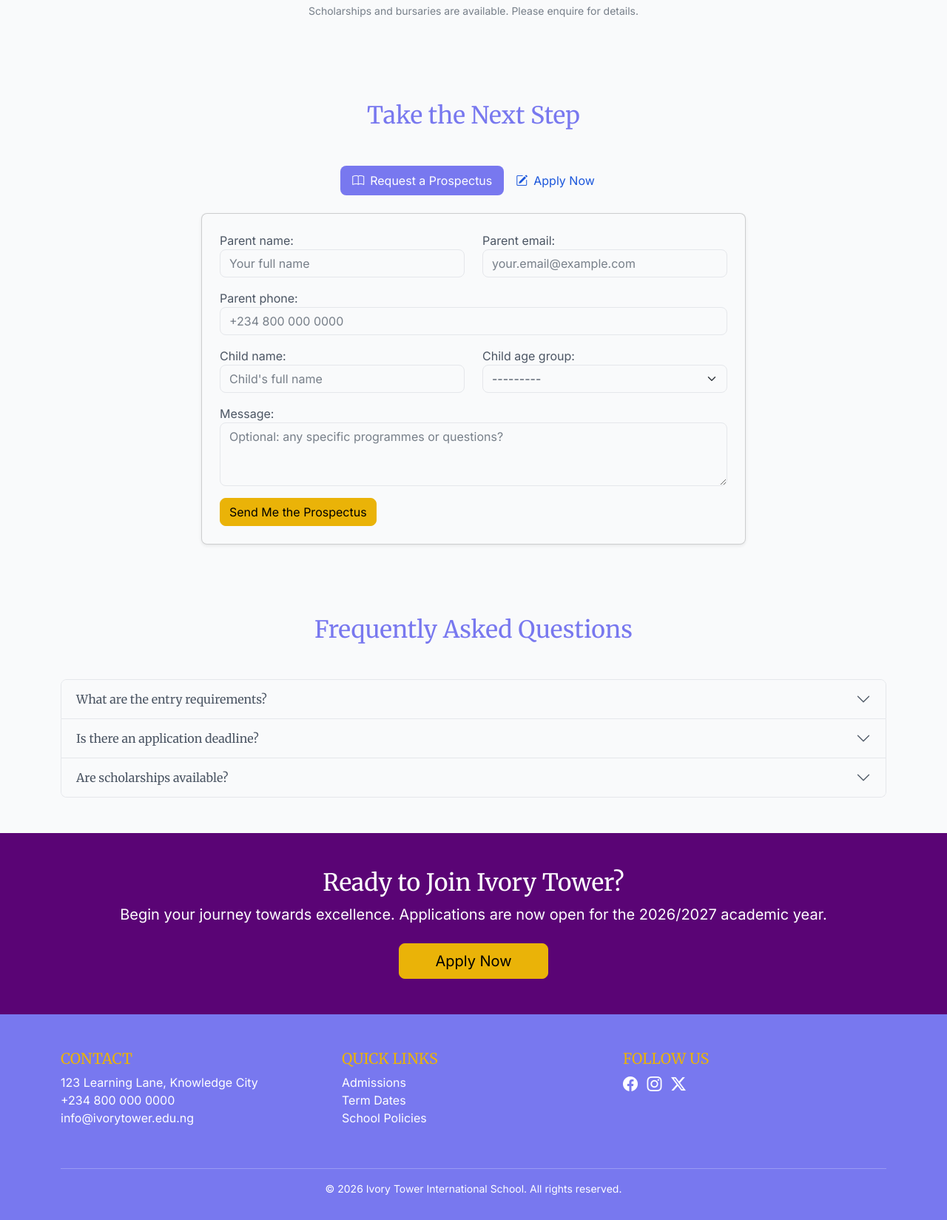
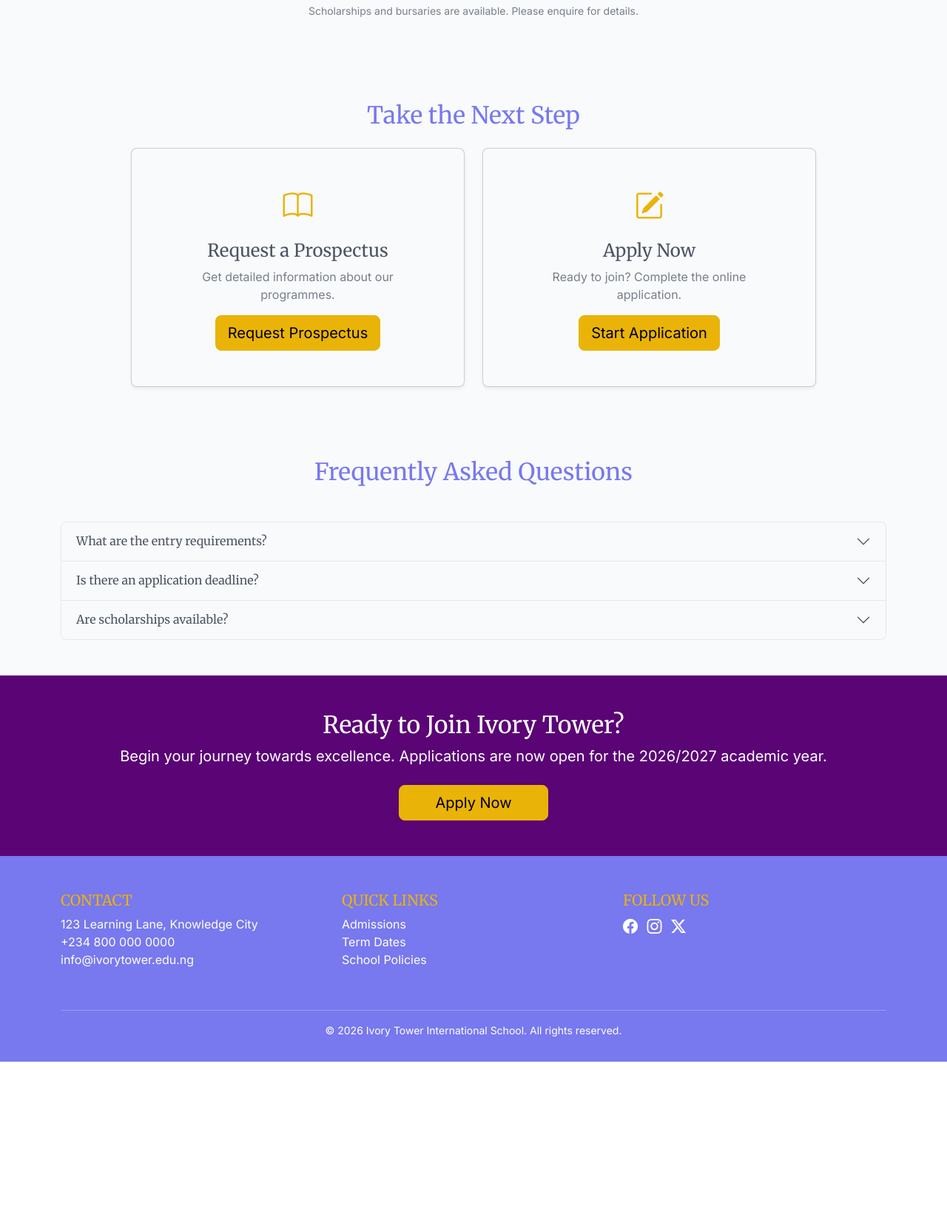
Before and after one commit to Enyichukwu-uzo/IvTIS, a Django app: page /admissions/ in a window 1280 px wide. Shown: the part 1464-3113 px from the top of the page at 74% size. After the commit the page ends 2899 px from the top, so only its background shows below. Run offline with Django 5.2, Linux system fonts and the light colour scheme; style sheets or scripts are compiled from the project's sources; some libraries are stand-ins or nearby versions; some web fonts are replaced.

Commit message:
Edited commit

```diff
--- a/accounts/urls.py
+++ b/accounts/urls.py
@@ -32,4 +32,6 @@ urlpatterns += [
     path('reset/done/',
          auth_views.PasswordResetCompleteView.as_view(template_name='accounts/password_reset_complete.html'),
          name='password_reset_complete'),
+path('profile/', views.user_profile, name='user_profile'),
+path('profile/delete/', views.delete_account, name='delete_account'),
 ]
--- /dev/null
+++ b/core/templates/core/admissions_overview.html
@@ -0,0 +1,167 @@
+<!-- core/templates/core/admissions_overview.html -->
+{% extends "core/base.html" %}
+{% load static %}
+
+{% block content %}
+
+    <!-- ===== PAGE HERO ===== -->
+    <section class="page-hero bg-primary text-white py-5">
+        <div class="container">
+            <div class="row">
+                <div class="col-lg-8">
+                    <nav aria-label="breadcrumb">
+                        <ol class="breadcrumb mb-2">
+                            <li class="breadcrumb-item"><a href="{% url 'core:home' %}" class="text-white-50">Home</a></li>
+                            <li class="breadcrumb-item active text-white" aria-current="page">Admissions</li>
+                        </ol>
+                    </nav>
+                    <h1 class="display-5 fw-bold font-heading">Join Ivory Tower</h1>
+                    <p class="lead mb-0">Your child's journey to excellence starts here.</p>
+                </div>
+            </div>
+        </div>
+    </section>
+
+    <!-- ===== WHY IVORY TOWER ===== -->
+    <section class="py-5">
+        <div class="container">
+            <div class="row align-items-center">
+                <div class="col-lg-6 mb-4 mb-lg-0">
+                    <h2 class="font-heading text-primary">Why Choose Ivory Tower?</h2>
+                    <ul class="list-unstyled mt-4">
+                        <li class="mb-3"><i class="bi bi-check-circle-fill text-accent me-2"></i> Internationally recognised curriculum</li>
+                        <li class="mb-3"><i class="bi bi-check-circle-fill text-accent me-2"></i> 1:8 student-teacher ratio</li>
+                        <li class="mb-3"><i class="bi bi-check-circle-fill text-accent me-2"></i> 98% A*–C exam pass rate</li>
+                        <li class="mb-3"><i class="bi bi-check-circle-fill text-accent me-2"></i> State-of-the-art facilities</li>
+                        <li class="mb-3"><i class="bi bi-check-circle-fill text-accent me-2"></i> Over 40 clubs and activities</li>
+                    </ul>
+                </div>
+                <div class="col-lg-6">
+                    <img src="{% static 'images/admissions-why.jpg' %}" alt="Students at Ivory Tower" class="img-fluid rounded-3 shadow">
+                </div>
+            </div>
+        </div>
+    </section>
+
+    <!-- ===== ADMISSIONS PROCESS ===== -->
+    <section class="py-5 bg-ivory">
+        <div class="container">
+            <div class="text-center mb-5">
+                <h2 class="font-heading text-primary">Our Admissions Process</h2>
+            </div>
+            <div class="row g-4">
+                <div class="col-md-3 col-6 text-center">
+                    <div class="p-3 bg-white rounded-3 shadow-sm h-100">
+                        <div class="fs-1 text-accent mb-2">1</div>
+                        <h5>Enquire</h5>
+                        <p class="small text-muted">Request a prospectus or ask a question.</p>
+                    </div>
+                </div>
+                <div class="col-md-3 col-6 text-center">
+                    <div class="p-3 bg-white rounded-3 shadow-sm h-100">
+                        <div class="fs-1 text-accent mb-2">2</div>
+                        <h5>Visit</h5>
+                        <p class="small text-muted">Book a personalised tour or attend an Open Morning.</p>
+                    </div>
+                </div>
+                <div class="col-md-3 col-6 text-center">
+                    <div class="p-3 bg-white rounded-3 shadow-sm h-100">
+                        <div class="fs-1 text-accent mb-2">3</div>
+                        <h5>Apply</h5>
+                        <p class="small text-muted">Complete our online application form.</p>
+                    </div>
+                </div>
+                <div class="col-md-3 col-6 text-center">
+                    <div class="p-3 bg-white rounded-3 shadow-sm h-100">
+                        <div class="fs-1 text-accent mb-2">4</div>
+                        <h5>Assess</h5>
+                        <p class="small text-muted">Age-appropriate assessment and interview.</p>
+                    </div>
+                </div>
+            </div>
+        </div>
+    </section>
+
+    <!-- ===== FEES SUMMARY ===== -->
+    <section class="py-5">
+        <div class="container">
+            <div class="text-center mb-5">
+                <h2 class="font-heading text-primary">Tuition Fees (2026/2027)</h2>
+                <p class="lead text-muted">Invest in your child's future.</p>
+            </div>
+            <div class="table-responsive">
+                <table class="table table-bordered bg-white shadow-sm">
+                    <thead class="table-primary">
+                        <tr>
+                            <th>Year Group</th>
+                            <th>Per Term (₦)</th>
+                            <th>Per Annum (₦)</th>
+                        </tr>
+                    </thead>
+                    <tbody>
+                        <tr><td>Early Years (Nursery–Reception)</td><td>1,200,000</td><td>3,600,000</td></tr>
+                        <tr><td>Primary (Years 1–6)</td><td>1,500,000</td><td>4,500,000</td></tr>
+                        <tr><td>Middle School (Years 7–9)</td><td>1,800,000</td><td>5,400,000</td></tr>
+                        <tr><td>Senior School (Years 10–12)</td><td>2,100,000</td><td>6,300,000</td></tr>
+                    </tbody>
+                </table>
+            </div>
+            <p class="text-muted small mt-3 text-center">Scholarships and bursaries are available. Please enquire for details.</p>
+        </div>
+    </section>
+
+    <!-- ===== CTA BUTTONS ===== -->
+    <section class="py-5 bg-ivory text-center">
+        <div class="container">
+            <h2 class="font-heading text-primary mb-4">Take the Next Step</h2>
+            <div class="row justify-content-center g-4">
+                <div class="col-md-5">
+                    <div class="card shadow-sm h-100">
+                        <div class="card-body p-5 text-center">
+                            <i class="bi bi-book fs-1 text-accent mb-3 d-block"></i>
+                            <h4>Request a Prospectus</h4>
+                            <p class="text-muted">Get detailed information about our programmes.</p>
+                            <a href="{% url 'core:admissions_prospectus' %}" class="btn btn-accent btn-lg">Request Prospectus</a>
+                        </div>
+                    </div>
+                </div>
+                <div class="col-md-5">
+                    <div class="card shadow-sm h-100">
+                        <div class="card-body p-5 text-center">
+                            <i class="bi bi-pencil-square fs-1 text-accent mb-3 d-block"></i>
+                            <h4>Apply Now</h4>
+                            <p class="text-muted">Ready to join? Complete the online application.</p>
+                            <a href="{% url 'core:admissions_apply' %}" class="btn btn-accent btn-lg">Start Application</a>
+                        </div>
+                    </div>
+                </div>
+            </div>
+        </div>
+    </section>
+
+    <!-- FAQ Section -->
+    <section class="py-5">
+        <div class="container">
+            <div class="text-center mb-5">
+                <h2 class="font-heading text-primary">Frequently Asked Questions</h2>
+            </div>
+            <div class="accordion" id="admissionsFAQ">
+                <div class="accordion-item">
+                    <h2 class="accordion-header"><button class="accordion-button collapsed" type="button" data-bs-toggle="collapse" data-bs-target="#faq1">What are the entry requirements?</button></h2>
+                    <div id="faq1" class="accordion-collapse collapse" data-bs-parent="#admissionsFAQ"><div class="accordion-body">Entry requirements vary by age group. Early Years requires a school readiness assessment. For older students, we review previous school reports and conduct an age-appropriate entrance assessment.</div></div>
+                </div>
+                <div class="accordion-item">
+                    <h2 class="accordion-header"><button class="accordion-button collapsed" type="button" data-bs-toggle="collapse" data-bs-target="#faq2">Is there an application deadline?</button></h2>
+                    <div id="faq2" class="accordion-collapse collapse" data-bs-parent="#admissionsFAQ"><div class="accordion-body">We have rolling admissions, but we recommend submitting applications by March for September entry to secure a place. Late applications are considered if space permits.</div></div>
+                </div>
+                <div class="accordion-item">
+                    <h2 class="accordion-header"><button class="accordion-button collapsed" type="button" data-bs-toggle="collapse" data-bs-target="#faq3">Are scholarships available?</button></h2>
+                    <div id="faq3" class="accordion-collapse collapse" data-bs-parent="#admissionsFAQ"><div class="accordion-body">Yes, we offer academic and sports scholarships for Senior School entry. Please indicate your interest on the application form or contact the admissions team.</div></div>
+                </div>
+            </div>
+        </div>
+    </section>
+
+    {% include "partials/cta.html" %}
+
+{% endblock %}
--- a/core/templates/core/base.html
+++ b/core/templates/core/base.html
@@ -25,11 +25,12 @@
 
     <style>
         /* Remove margin from messages when inside nav context */
-        .navbar + .messages-container .alert {
+        .navbar+.messages-container .alert {
             margin-bottom: 0;
             border-radius: 0;
             border: none;
         }
+
         /* Dropdown on hover for desktop */
         @media (min-width: 992px) {
             .dropdown:hover .dropdown-menu {
@@ -91,10 +92,15 @@
                                 About Us
                             </a>
                             <ul class="dropdown-menu dropdown-menu-dark" aria-labelledby="aboutDropdown">
-                                <li><a class="dropdown-item" href="{% url 'core:about' %}">Overview &amp; Leadership</a></li>
-                                <li><a class="dropdown-item" href="{% url 'core:pastoral' %}">Pastoral &amp; Student Life</a></li>
-                                <li><hr class="dropdown-divider"></li>
-                                <li><a class="dropdown-item" href="{% url 'core:news_events' %}">News &amp; Events</a></li>
+                                <li><a class="dropdown-item" href="{% url 'core:about' %}">Overview &amp; Leadership</a>
+                                </li>
+                                <li><a class="dropdown-item" href="{% url 'core:pastoral' %}">Pastoral &amp; Student
+                                        Life</a></li>
+                                <li>
+                                    <hr class="dropdown-divider">
+                                </li>
+                                <li><a class="dropdown-item" href="{% url 'core:news_events' %}">News &amp; Events</a>
+                                </li>
                             </ul>
                         </li>
 
@@ -105,14 +111,13 @@
                                 Admissions
                             </a>
                             <ul class="dropdown-menu dropdown-menu-dark" aria-labelledby="admissionsDropdown">
-                                <li><a class="dropdown-item" href="{% url 'core:admissions' %}">Why Ivory Tower</a></li>
-                                <li><a class="dropdown-item" href="{% url 'core:admissions' %}#forms">Request a Prospectus</a></li>
-                                <li><a class="dropdown-item" href="{% url 'core:admissions' %}#apply-pane">Apply Now</a></li>
-                                <li><hr class="dropdown-divider"></li>
-                                <li><a class="dropdown-item" href="{% url 'core:contact' %}">Contact Admissions</a></li>
+                                <li><a class="dropdown-item" href="{% url 'core:admissions' %}">Overview & Process</a>
+                                </li>
+                                <li><a class="dropdown-item" href="{% url 'core:admissions_prospectus' %}">Request a
+                                        Prospectus</a></li>
+                                <li><a class="dropdown-item" href="{% url 'core:admissions_apply' %}">Apply Now</a></li>
                             </ul>
                         </li>
-
                         <!-- Academics dropdown -->
                         <li class="nav-item dropdown">
                             <a class="nav-link dropdown-toggle" href="#" id="academicsDropdown" role="button"
@@ -120,7 +125,8 @@
                                 Academics
                             </a>
                             <ul class="dropdown-menu dropdown-menu-dark" aria-labelledby="academicsDropdown">
-                                <li><a class="dropdown-item" href="{% url 'core:academics' %}">Curriculum &amp; Class Directory</a></li>
+                                <li><a class="dropdown-item" href="{% url 'core:academics' %}">Curriculum &amp; Class
+                                        Directory</a></li>
                                 <!-- Future: add exam results link for students/parents -->
                             </ul>
                         </li>
@@ -143,7 +149,8 @@
                                 <i class="bi bi-person-circle me-1"></i>
                                 {{ user.get_full_name|default:user.email }}
                             </a>
-                                <ul class="dropdown-menu dropdown-menu-dark dropdown-menu-end" aria-labelledby="userDropdown">
+                            <ul class="dropdown-menu dropdown-menu-dark dropdown-menu-end"
+                                aria-labelledby="userDropdown">
                                 {% if user.role == 'parent' %}
                                 <li><a class="dropdown-item" href="{% url 'accounts:dashboard' %}">
                                         <i class="bi bi-speedometer2 me-2"></i>My Dashboard
@@ -167,7 +174,9 @@
                                         <i class="bi bi-file-earmark-text me-2"></i>My Results
                                     </a></li>
                                 {% endif %}
-                                    <li><hr class="dropdown-divider"></li>
+                                <li>
+                                    <hr class="dropdown-divider">
+                                </li>
                                 <li>
                                     <form method="post" action="{% url 'accounts:logout' %}">
                                         {% csrf_token %}
@@ -189,7 +198,7 @@
                     </ul>
 
                     <!-- Quick CTA button in nav -->
-                    <a href="{% url 'core:admissions' %}#apply-pane"
+                    <a href="{% url 'core:admissions_apply' %}"
                         class="btn btn-accent ms-3 d-none d-lg-inline-block">
                         Apply Now
                     </a>
@@ -215,9 +224,12 @@
                 <div class="col-lg-4 mb-4">
                     <h5 class="text-uppercase text-accent">Quick Links</h5>
                     <ul class="list-unstyled">
-                        <li><a href="{% url 'core:admissions' %}" class="text-white text-decoration-none">Admissions</a></li>
-                        <li><a href="{% url 'core:news_events' %}" class="text-white text-decoration-none">Term Dates</a></li>
-                        <li><a href="{% url 'core:parent_hub' %}" class="text-white text-decoration-none">School Policies</a></li>
+                        <li><a href="{% url 'core:admissions' %}" class="text-white text-decoration-none">Admissions</a>
+                        </li>
+                        <li><a href="{% url 'core:news_events' %}" class="text-white text-decoration-none">Term
+                                Dates</a></li>
+                        <li><a href="{% url 'core:parent_hub' %}" class="text-white text-decoration-none">School
+                                Policies</a></li>
                     </ul>
                 </div>
                 <div class="col-lg-4 mb-4">
--- a/core/urls.py
+++ b/core/urls.py
@@ -12,7 +12,9 @@ urlpatterns = [
     # Example: /news/science-fair-winners-2026/
     path('news-events/', views.news_events, name='news_events'),
     path('contact/', views.contact, name='contact'),
-    path('admissions/', views.admissions, name='admissions'),
+    path('admissions/', views.admissions_overview, name='admissions'),
+    path('admissions/prospectus/', views.admissions_prospectus, name='admissions_prospectus'),
+    path('admissions/apply/', views.admissions_apply, name='admissions_apply'),
     path('academics/', views.academics, name='academics'),
     path('parent-hub/', views.parent_hub, name='parent_hub'),
     path('pastoral/', views.pastoral, name='pastoral'),
--- a/core/views.py
+++ b/core/views.py
@@ -222,80 +222,82 @@ def contact(request):
     return render(request, 'core/contact.html', context)
 
 
-def admissions(request):
+def admissions_overview(request):
     """
-    Admissions page with two forms:
-        1. Prospectus / Enquiry request
-        2. Full application form (Apply Now)
+    Admissions landing page showing the process, fees, and links to the forms.
+    No forms on this page — just marketing content and CTAs.
+    """
+    return render(request, 'core/admissions_overview.html')
 
-    We use a hidden 'form_type' field in each form to distinguish
-    which form was submitted, because both POST to the same URL.
+
+def admissions_prospectus(request):
     """
-    prospectus_form = ProspectusRequestForm()
-    application_form = ApplicationForm()
-
+    Dedicated prospectus request page.
+    Same look as admissions, but only the prospectus form.
+    """
+    form = ProspectusRequestForm()
     if request.method == 'POST':
-        form_type = request.POST.get('form_type', '')
-
-        if form_type == 'prospectus':
-            prospectus_form = ProspectusRequestForm(request.POST)
-            if prospectus_form.is_valid():
-                prospectus_form.save()
-                prospectus = prospectus_form.instance  # Get the saved instance for email
-                messages.success(
-                    request,
-                    'Thank you! Your prospectus request has been received. '
-                    'We will email you shortly with a link to download the prospectus.'
-                )
-                send_mail(
+        form = ProspectusRequestForm(request.POST)
+        if form.is_valid():
+            prospectus = form.save()
+            messages.success(
+                request,
+                'Thank you! Your prospectus request has been received. '
+                'We will email you shortly with a link to download the prospectus.'
+            )
+            send_mail(
                 'Prospectus Request Received',
-                f"Dear {prospectus.parent_name},\n\nThank you for requesting a prospectus for {prospectus.child_name}. We will email you the PDF shortly.\n\nBest regards,\nIvory Tower Admissions",
+                f"Dear {prospectus.parent_name},\n\nThank you for requesting a prospectus for {prospectus.child_name}. "
+                f"We will email you the PDF shortly.\n\nBest regards,\nIvory Tower Admissions",
                 settings.DEFAULT_FROM_EMAIL,
                 [prospectus.parent_email],
-                fail_silently=True,)
-                return redirect('core:admissions')  # PRG pattern
+                fail_silently=True,
+            )
+            return redirect('core:admissions_prospectus')
+    return render(request, 'core/admissions_prospectus.html', {'form': form})
 
-        elif form_type == 'application':
-            application_form = ApplicationForm(request.POST, request.FILES)
-            """
-            request.FILES is required for file uploads.
-            The form's file fields will only populate if we pass request.FILES.
-            """
-            if application_form.is_valid():
-                application = application_form.save(commit=False)
-                if request.user.is_authenticated:
-                 application.user = request.user
-                application.save()  # Save the application to the database
-                messages.success(
-                    request,
-                    'Your application has been submitted successfully. '
-                    'Our admissions team will contact you within 5 working days.'
-                )
-                send_mail(
+
+def admissions_apply(request):
+    """
+    Dedicated application page.
+    Same look as admissions, but only the application form.
+    """
+    form = ApplicationForm()
+    if request.method == 'POST':
+        form = ApplicationForm(request.POST, request.FILES)
+        if form.is_valid():
+            application = form.save(commit=False)
+            if request.user.is_authenticated:
+                application.user = request.user
+            application.save()
+            messages.success(
+                request,
+                'Your application has been submitted successfully. '
+                'Our admissions team will contact you within 5 working days.'
+            )
+            send_mail(
                 'Application Received',
-                f"Dear {application.parent_name},\n\nYour application for {application.student_full_name} has been received. Our admissions team will contact you within 5 working days.\n\nRegards,\nIvory Tower",
+                f"Dear {application.parent_name},\n\nYour application for {application.student_full_name} "
+                f"has been received. Our admissions team will contact you within 5 working days.\n\n"
+                f"Regards,\nIvory Tower",
                 settings.DEFAULT_FROM_EMAIL,
                 [application.parent_email],
                 fail_silently=True,
-                )
-                send_mail(
+            )
+            send_mail(
                 'New Application Submitted',
                 f"A new application has been submitted for {application.student_full_name}.",
                 settings.DEFAULT_FROM_EMAIL,
                 ['admissions@ivorytower.edu.ng'],
                 fail_silently=True,
+            )
+            if not request.user.is_authenticated:
+                messages.info(
+                    request,
+                    'To track your application, please <a href="%s">create an account</a>.' % reverse('accounts:register')
                 )
-                if not request.user.is_authenticated:
-                    messages.info(request, 'To track your application, please <a href="%s">create an account</a>.' % reverse('accounts:register'))
-                return redirect('core:admissions')
-
-                        # If neither form is valid, the page re-renders with errors shown
-
-    context = {
-        'prospectus_form': prospectus_form,
-        'application_form': application_form,
-    }
-    return render(request, 'core/admissions.html', context)
+            return redirect('core:admissions_apply')
+    return render(request, 'core/admissions_apply.html', {'form': form})
 
 from django.db.models import Prefetch
 from .models import ClassGroup, Student
```
Also changed, not shown: accounts/views.py (+42 -5 lines), core/admin.py (+9 -0 lines), core/models.py (+50 -0 lines), core/templates/core/admissions_apply.html (added, +130 -0 lines), core/templates/core/admissions_prospectus.html (added, +92 -0 lines), core/migrations/0009_studentguardian.py (added). Lines whose indentation alone changed are shown as unchanged.
